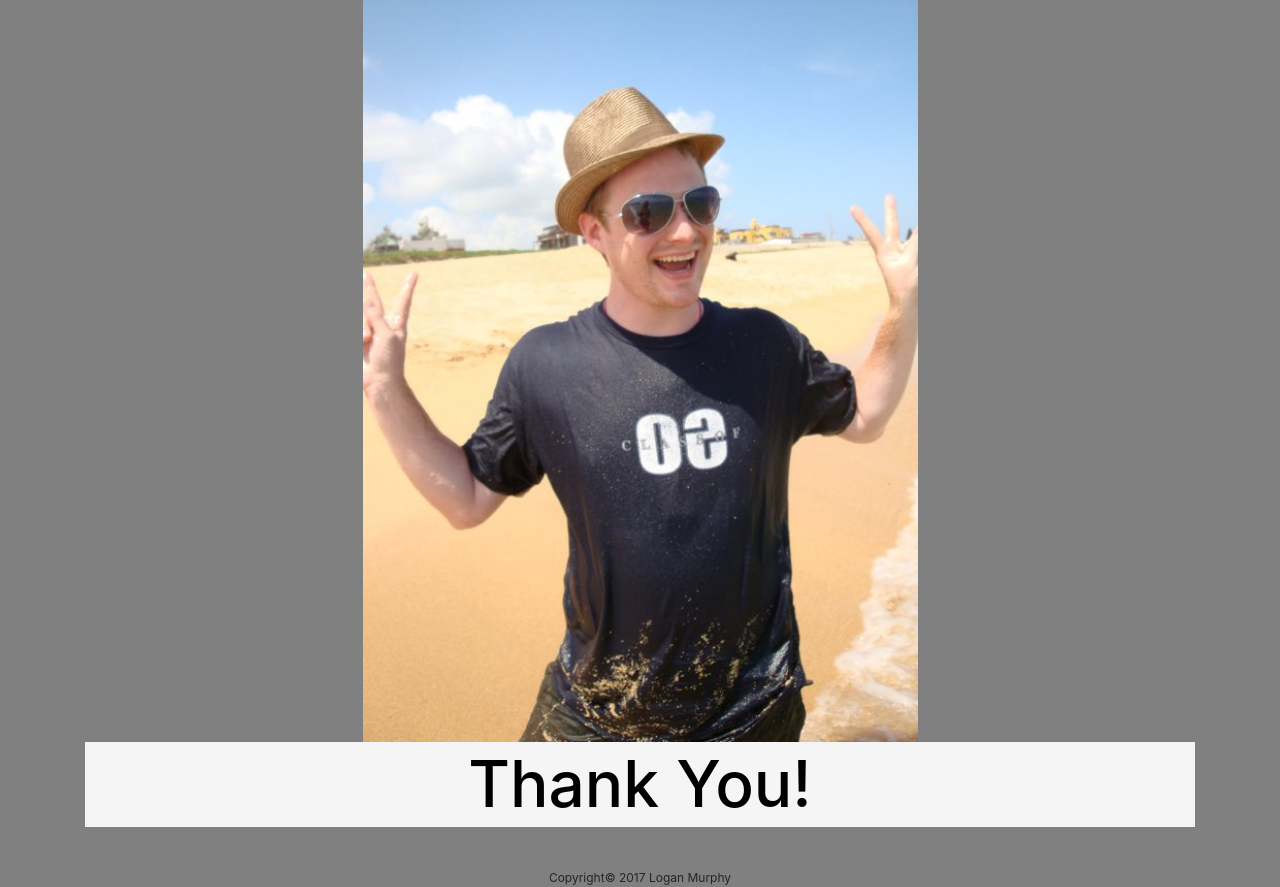
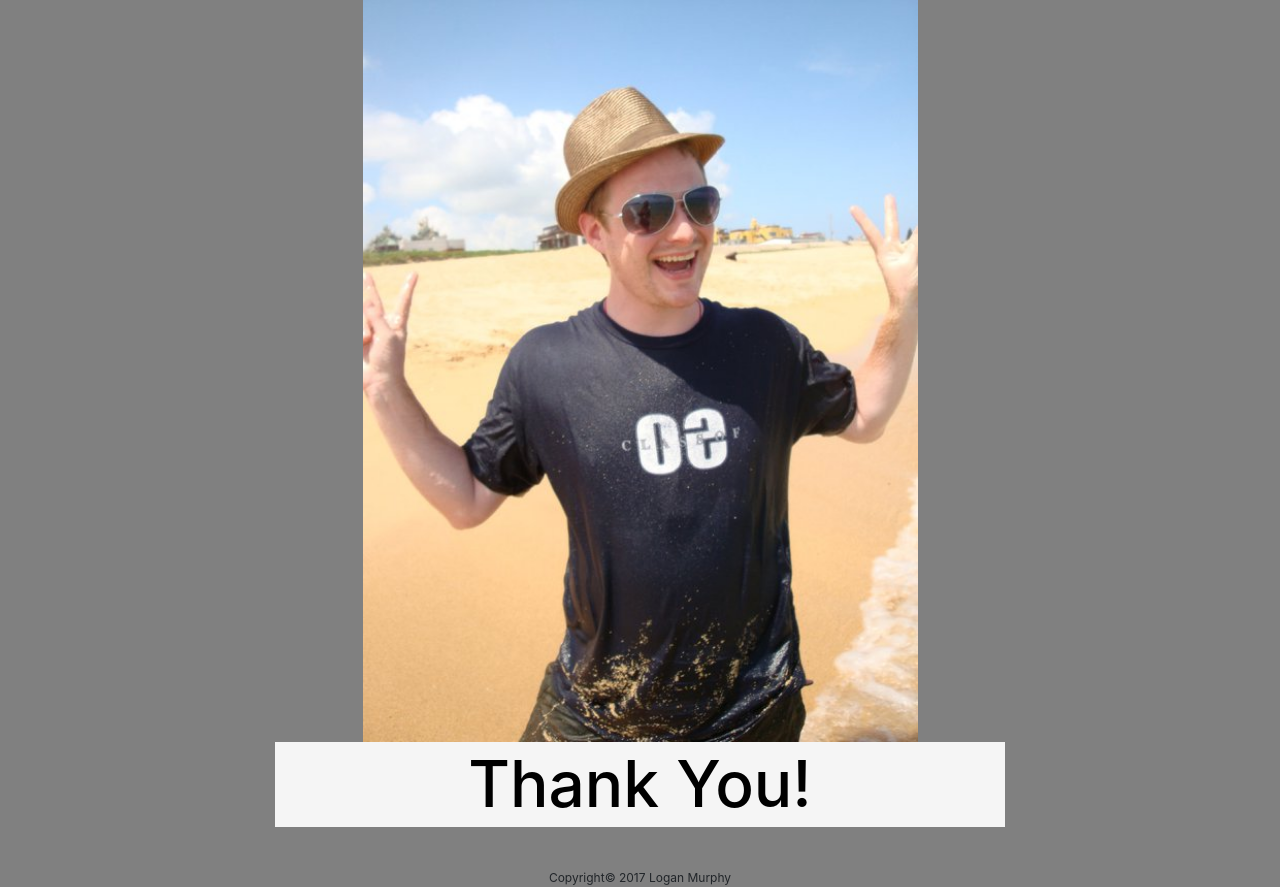
Before and after one commit to loganmurphy/my_hobby_app, a Python web app: template myapp/templates/thank-you-for-submitting.html in a window 1280 px wide. Shown: the part 103-990 px from the top of the page. Run offline with Jinja, Linux system fonts and the light colour scheme; the template is opened without the code that fills it, so the values that code supplies are empty; some libraries are stand-ins or nearby versions.

Commit message:
new template update

```diff
--- a/myapp/templates/contact_me.html
+++ b/myapp/templates/contact_me.html
@@ -27,6 +27,7 @@
                 <label for="exampleLastName1">Last Name</label>
                 <input type="text" class="form-control" id="exampleLastName1" aria-describedby="last_nameHelp" placeholder="Last name" required name="last_name">
               </div>
+            </div>
             <div class="form-check">
               <label class="form-check-label">
                 <input type="checkbox" class="form-check-input">
@@ -35,7 +36,6 @@
               <button type="submit" class="btn btn-primary">Submit</button>
             </div>
           </div>
-          </div>
         </form>
       </div>
 
--- a/myapp/templates/thank-you-for-submitting.html
+++ b/myapp/templates/thank-you-for-submitting.html
@@ -18,10 +18,15 @@
               <source media="(min-width: 465px)" srcset="IMG_0642.JPG"> -->
             </picture>
             </div>
-            <div class="col-xs12 col-sm-12 col-lg-12">
+            <div class="col-xs12 col-sm-12 col-lg-2">
+            </div>
+            <div class="col-xs12 col-sm-12 col-lg-8">
               <h1>
                 Thank You!
               </h1>
+            </div>
+            <div class="col-xs12 col-sm-12 col-lg-2">
+            </div>
           </div>
         </div>
       </div>
```
Lines whose indentation alone changed are shown as unchanged.
